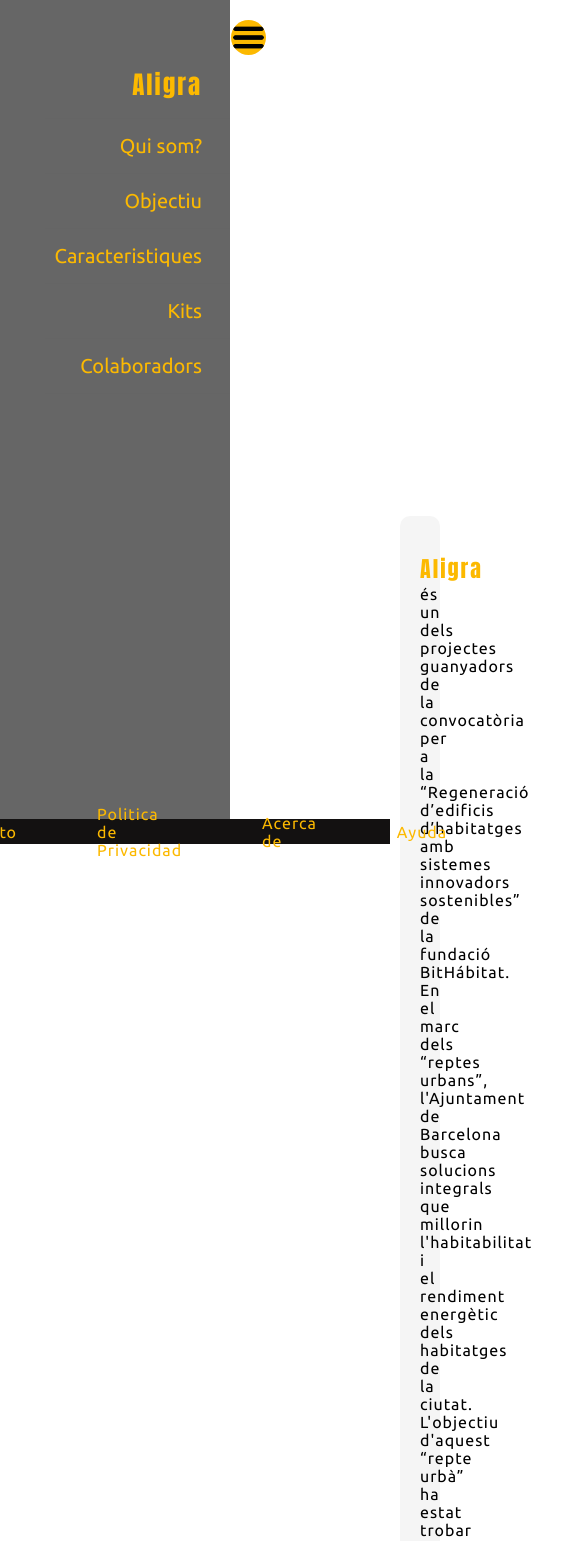
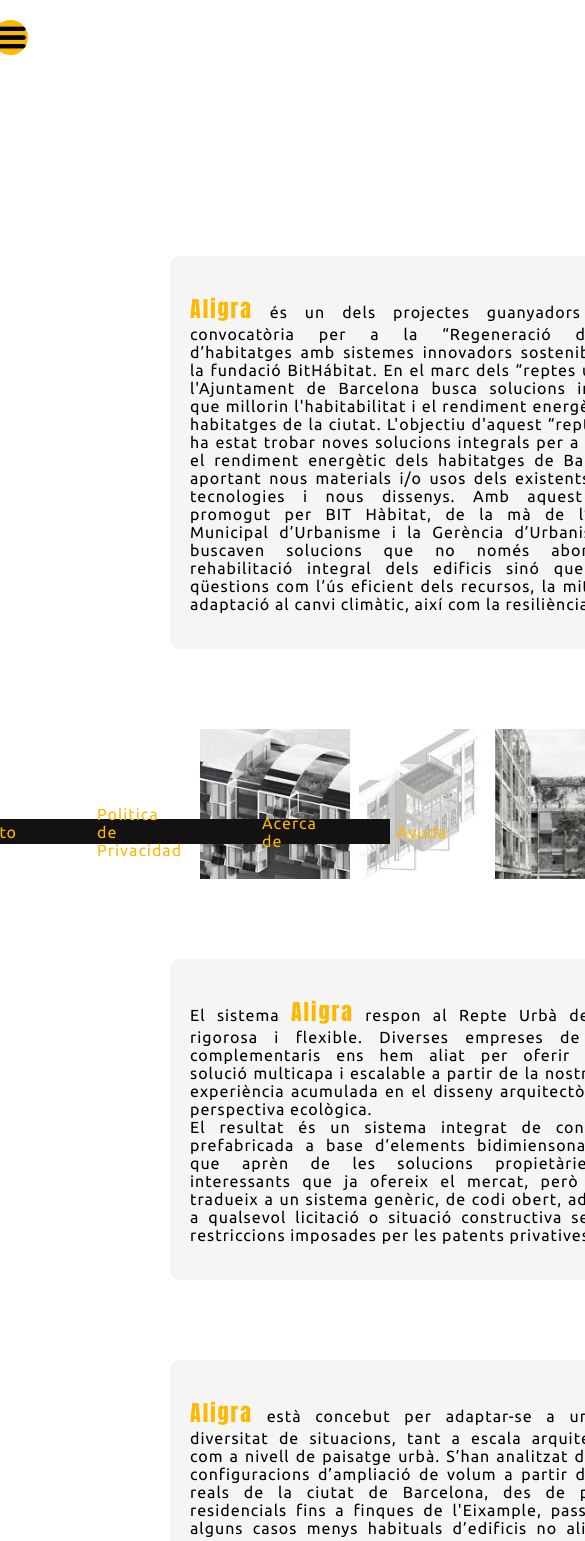
Before and after one commit to Manuraptor/amunt-p1-aligra, a SvelteKit app: page /Aligra in a window 390 px wide. Shown: the top 1541 px of the page, 585 px wide, since content can reach past the window. Built offline with nearby package versions, Linux system fonts and the light colour scheme.

Commit message:
mediaquerry Que es Aligra

```diff
--- a/src/lib/componentes/Navbar.svelte
+++ b/src/lib/componentes/Navbar.svelte
@@ -104,14 +104,20 @@
             @media screen and (min-width: 769px) and (max-width: 1024px){
                 nav{
                     left:-21.5%;
+                    width: 40%;
                 }
             }
     /*Version movil*/
     @media screen and (max-width: 768px){
 
             nav{
-                left:-30%;
+               left:-24%;
+                width: 22%;
+
             }
+        nav:hover {
+            left: 0;
+        }
 
     }
 
--- a/src/routes/+page.svelte
+++ b/src/routes/+page.svelte
@@ -95,9 +95,11 @@
     /*Version movil*/
     @media screen and (max-width: 768px) {
         div {
+            width: 350px;
             transform: translateX(0);
            margin-top: -150px;
-            margin-left:-320px;
+            margin-left: -190px;
+           /* flex-wrap: nowrap;*/
 
         }
 
--- a/src/routes/Aligra/+page.svelte
+++ b/src/routes/Aligra/+page.svelte
@@ -25,7 +25,7 @@
     </div>
 
 
-        <section>
+        <section class="image">
             <img transition:fade src={imgPortada3} alt="">
             <img transition:fade src={imgPortada1} alt="">
             <img transition:fade src={imgPortada2} alt="">
@@ -87,4 +87,82 @@
         object-fit: cover;
     }
 
+    @media screen and (min-width: 1920px) {
+        .edificiBcn{
+            width: 100%;
+            height: 200px;
+            object-fit: cover;
+        }
+
+        .image img{
+            width: 350px;
+            height: 400px;
+            margin-left: 10px;
+        }
+    }
+
+
+    /*Version Tablet*/
+    @media screen and (min-width: 769px) and (max-width: 1024px) {
+        .edificiBcn{
+            display: none;
+
+
+        }
+        div{
+            width:600px;
+            margin-left: -100px;
+        }
+        .image img {
+            width: 150px;
+            height: 150px;
+            object-fit: cover;
+            filter: grayscale(90%);
+            transition: all 0.5s ease;
+            cursor:pointer;
+
+        }
+        section{
+            margin-left: -60px;
+        }
+
+
+
+        .image img:hover {
+            transform: scale(1.1);
+            filter: none;
+        }
+
+
+
+
+    }
+    /*Version movil*/
+    @media screen and (max-width: 768px) {
+        .edificiBcn{
+            display: none;
+        }
+        div{
+            width: 500px;
+           margin-left: -230px;
+        }
+
+
+        .image img {
+            width: 150px;
+            height: 150px;
+            object-fit: cover;
+            filter: grayscale(90%);
+            transition: all 0.5s ease;
+            cursor:pointer;
+            margin-right: -1px;
+
+        }
+        section{
+            margin-left: -200px;
+            gap: 10px;
+        }
+
+    }
+
 </style>
```
